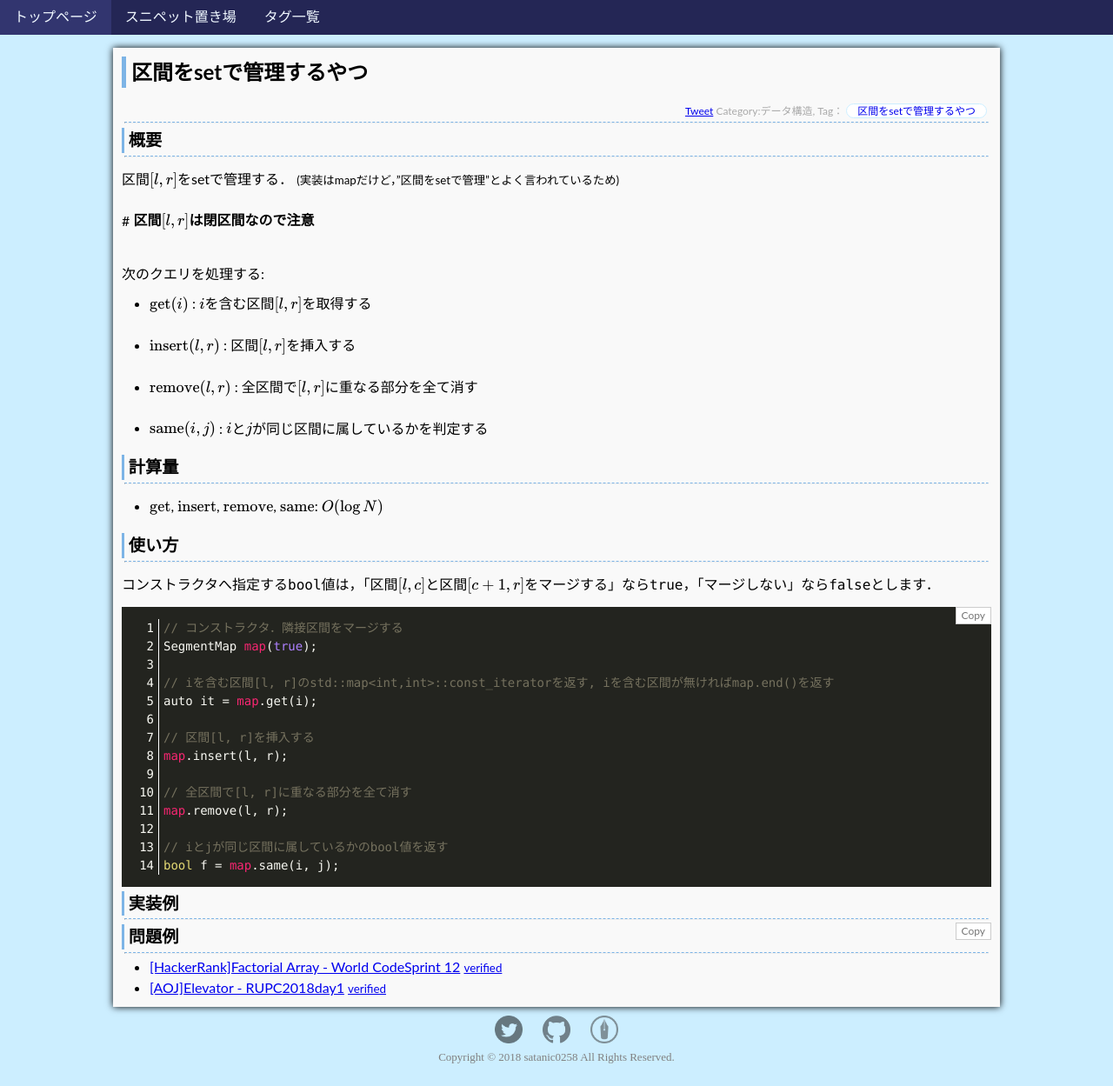
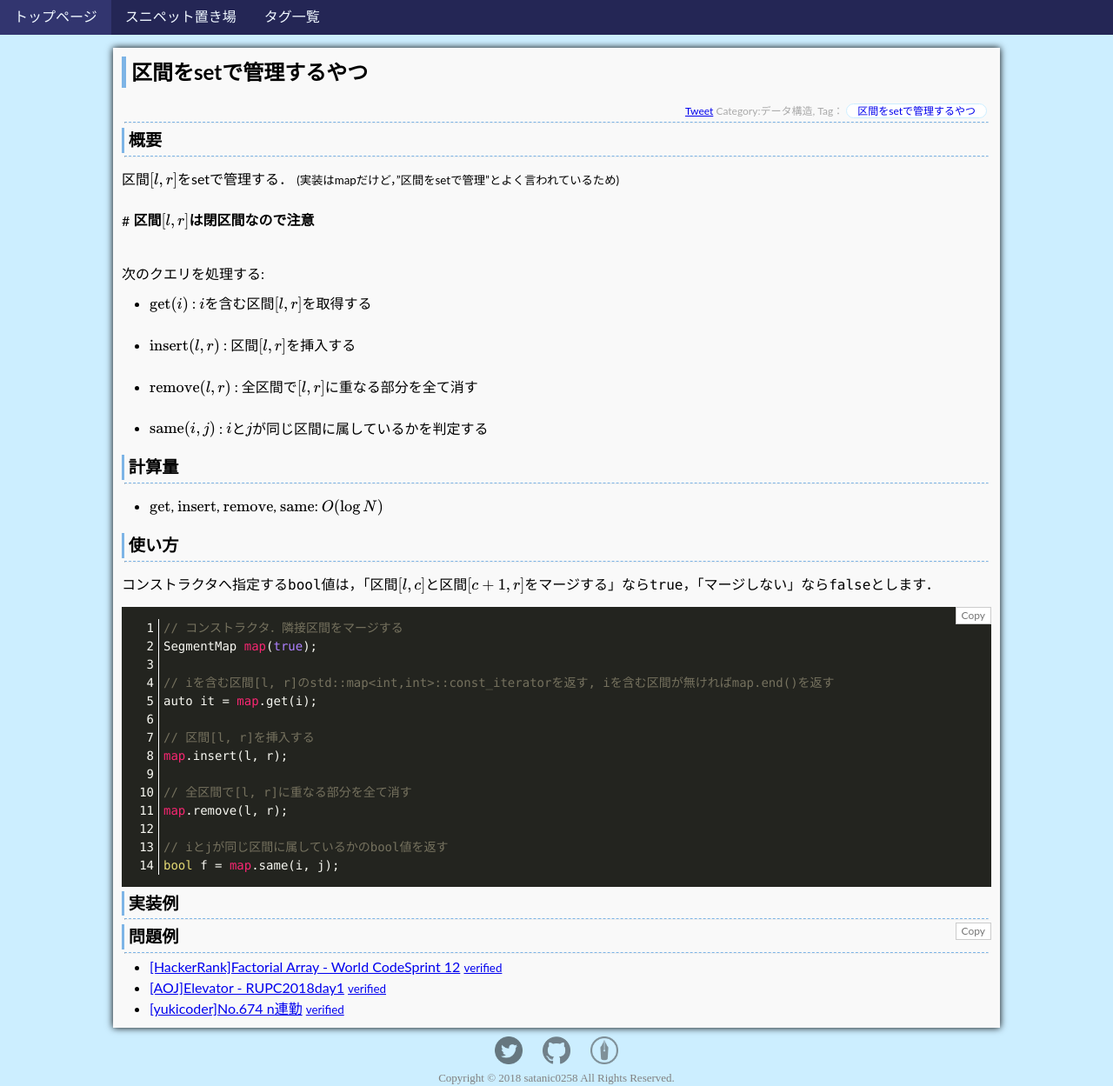
Before and after one commit to satanic0258/satanic0258.github.io, a Jekyll site: the page built from _snippets/data-structure/SegmentMap.md, in a window 1280 px wide and 1249 px high. Shown: the whole window at 87% size. Built offline with Jekyll 4.4.1, drawn with Linux system fonts in a browser that asks for light colours; nearby versions of some CDN libraries; formulas are drawn with MathJax 3; comment, search, counter and statistics services are not loaded.

Commit message:
added a problem example to snippets/data-structure/SegmentMap

```diff
--- a/_snippets/data-structure/SegmentMap.md
+++ b/_snippets/data-structure/SegmentMap.md
@@ -49,6 +49,7 @@ bool f = map.same(i, j);
 ---
 - [\[HackerRank\]Factorial Array - World CodeSprint 12](https://www.hackerrank.com/contests/world-codesprint-12/challenges/factorial-array/problem) <small>[verified](https://www.hackerrank.com/contests/world-codesprint-12/challenges/factorial-array/submissions/code/1306764580)</small>
 - [\[AOJ\]Elevator - RUPC2018day1](https://onlinejudge.u-aizu.ac.jp/beta/room.html#RitsCamp18Day1/problems/G) <small>[verified](https://onlinejudge.u-aizu.ac.jp/beta/review.html#RitsCamp18Day1/2750709)</small>
+- [\[yukicoder\]No.674 n連勤](https://yukicoder.me/problems/no/674) <small>[verified](https://yukicoder.me/submissions/251123)</small>
 
 <!--
 ## 参考文献
```
